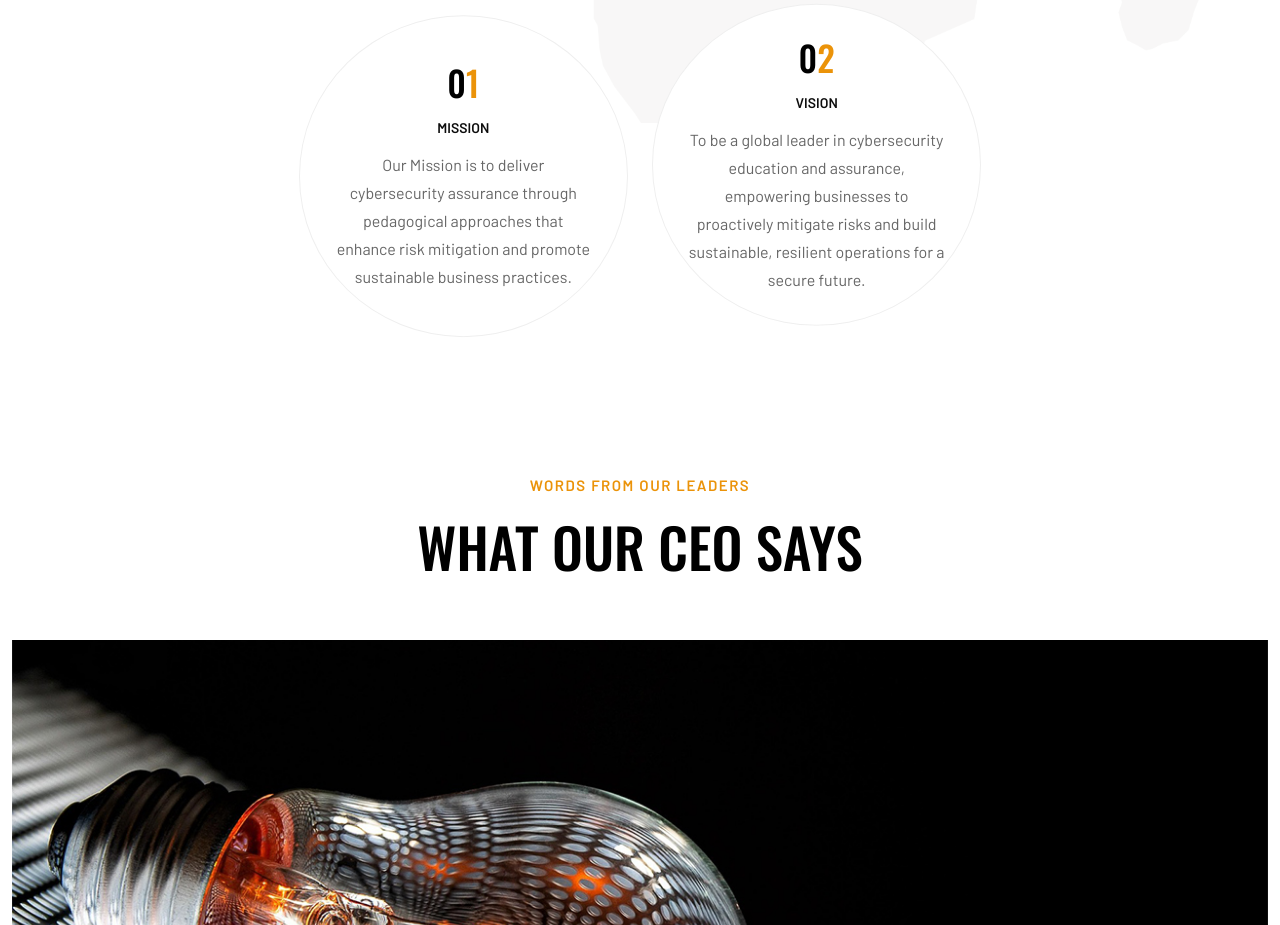
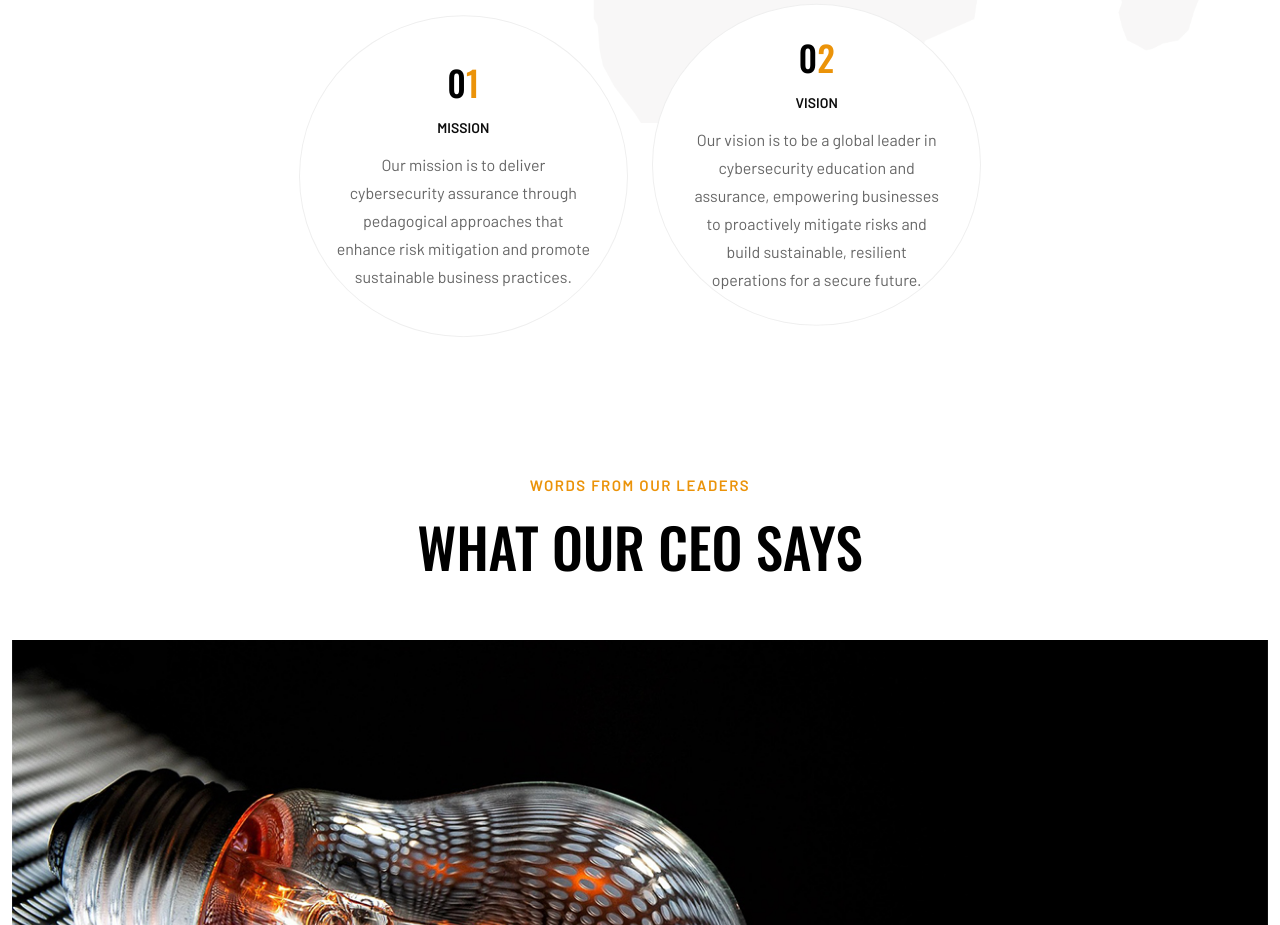
Before and after one commit to Bourne-Tech/bt-frontend, a React (Create React App) app: page /about in a window 1280 px wide. Shown: the part 2540-3465 px from the top of the page. Built offline with nearby package versions, Linux system fonts and the light colour scheme.

Commit message:
modified the wordings of the mission and vision statements

```diff
--- a/src/components/FunFact/FunFact.js
+++ b/src/components/FunFact/FunFact.js
@@ -9,14 +9,14 @@ const FunFact = [
     title: "0",
     subTitle: "Mission",
     symbol: "1",
-    des: "Our Mission is to deliver cybersecurity assurance through pedagogical approaches that enhance risk mitigation and promote sustainable business practices.",
+    des: "Our mission is to deliver cybersecurity assurance through pedagogical approaches that enhance risk mitigation and promote sustainable business practices.",
     sclass: "factBlock--one",
   },
   {
     title: "0",
     subTitle: "Vision ",
     symbol: "2",
-    des: "To be a global leader in cybersecurity education and assurance, empowering businesses to proactively mitigate risks and build sustainable, resilient operations for a secure future.",
+    des: "Our vision is to be a global leader in cybersecurity education and assurance, empowering businesses to proactively mitigate risks and build sustainable, resilient operations for a secure future.",
     sclass: "factBlock--two",
   },
 ];
```
